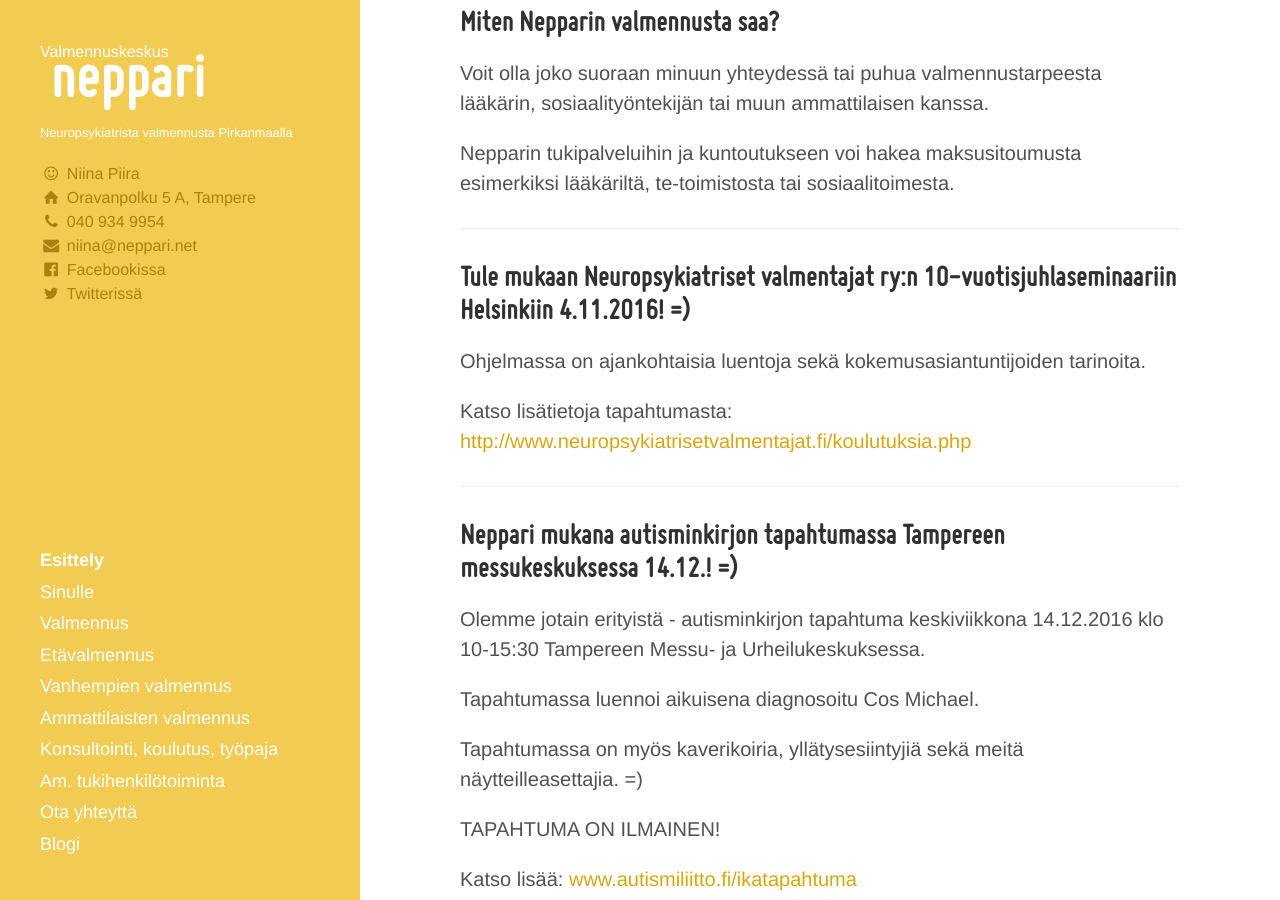
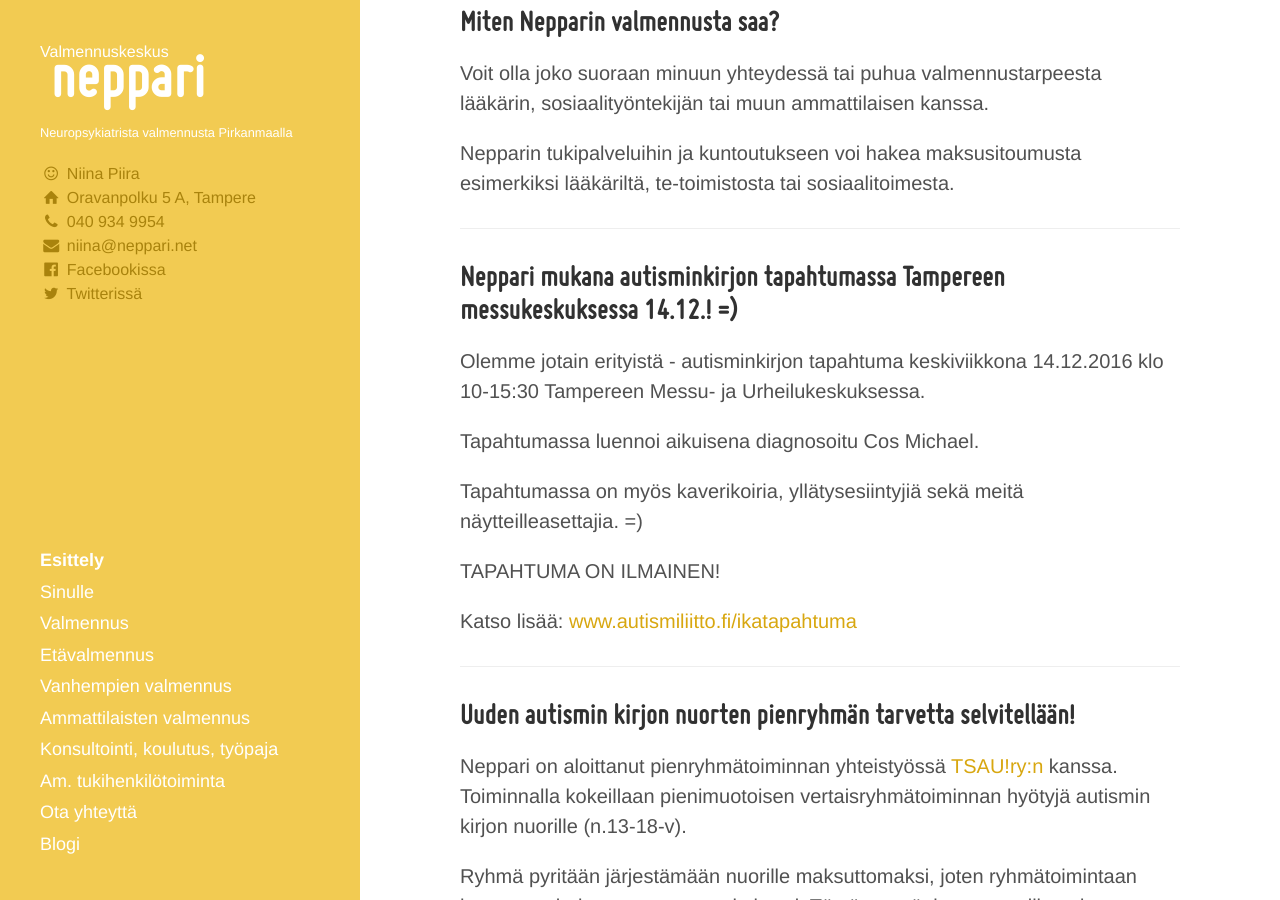
Before and after one commit to niinapiira/neppari.net, a Jekyll site: the page built from index.md, in a window 1280 px wide and 900 px high, scrolled down 659 px. Built offline with Jekyll 4.4.1, drawn with Linux system fonts in a browser that asks for light colours.

Commit message:
Updated index.md

```diff
--- a/index.md
+++ b/index.md
@@ -33,15 +33,6 @@ ___
 Voit olla joko suoraan minuun yhteydessä tai puhua valmennustarpeesta lääkärin, sosiaalityöntekijän tai muun ammattilaisen kanssa.
 
 Nepparin tukipalveluihin ja kuntoutukseen voi hakea maksusitoumusta esimerkiksi lääkäriltä, te-toimistosta tai sosiaalitoimesta.
-
-___
-
-
-## Tule mukaan Neuropsykiatriset valmentajat ry:n 10-vuotisjuhlaseminaariin Helsinkiin 4.11.2016! =)
-
-Ohjelmassa on ajankohtaisia luentoja sekä kokemusasiantuntijoiden tarinoita.
-
-Katso lisätietoja tapahtumasta: [http://www.neuropsykiatrisetvalmentajat.fi/koulutuksia.php](http://www.neuropsykiatrisetvalmentajat.fi/koulutuksia.php)
 
 ___
 
```
